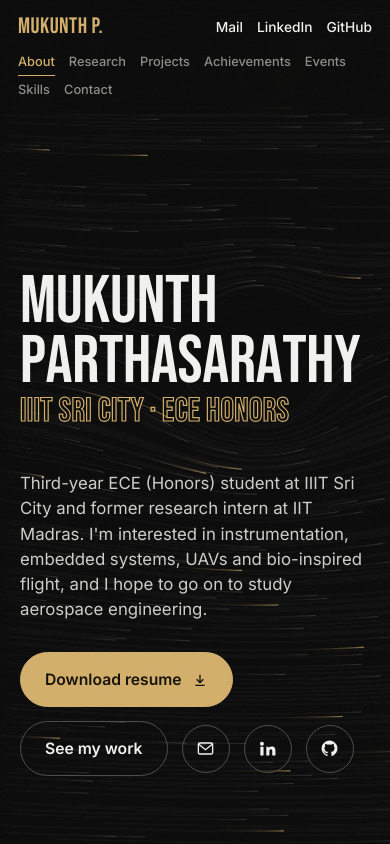
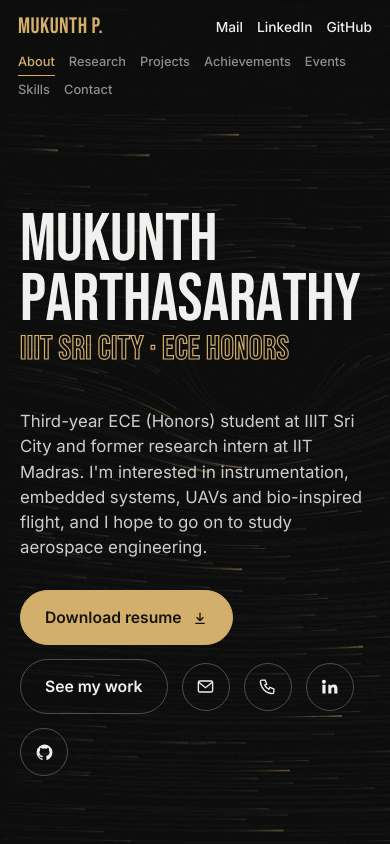
Before and after one commit to mukunthparthasarathyb24-collab/portfolio, a plain HTML site: page index.html in a window 390 px wide. Shown: the top 844 px of the page. Drawn offline with Linux system fonts and the light colour scheme; animation ran at ten frames a second.

Commit message:
Sort events newest first; add phone number
Co-Authored-By: Claude Opus 5.5 <noreply@anthropic.com>
Claude-Session: https://claude.ai/code/session_01NZ8b91N1f3LTC5SRgXQTos

```diff
--- a/index.html
+++ b/index.html
@@ -646,6 +646,7 @@ addEventListener("resize",()=>live.forEach(o=>o.size()));
 /* ---------- app ---------- */
 ILLO.rover="rover"; ILLO.septisense="log";
 const ICON={
+ phone:'<svg viewBox="0 0 24 24" fill="none" stroke="currentColor" stroke-width="1.7"><path d="M5 4h4l2 5-2.5 1.5a11 11 0 0 0 5 5L15 13l5 2v4a2 2 0 0 1-2 2A16 16 0 0 1 3 6a2 2 0 0 1 2-2"/></svg>',
  mail:'<svg viewBox="0 0 24 24" fill="none" stroke="currentColor" stroke-width="1.7"><rect x="3" y="5" width="18" height="14" rx="2"/><path d="m3.5 6.5 8.5 7 8.5-7"/></svg>',
  li:'<svg viewBox="0 0 24 24" fill="currentColor"><path d="M4.98 3.5a2.5 2.5 0 1 1 0 5 2.5 2.5 0 0 1 0-5ZM3 9.75h4v11H3v-11Zm6.5 0h3.8v1.6h.06c.53-.95 1.84-1.95 3.78-1.95 4.04 0 4.86 2.5 4.86 5.75v5.6h-4v-4.96c0-1.18-.02-2.7-1.7-2.7-1.7 0-1.96 1.28-1.96 2.6v5.06h-3.84v-11Z"/></svg>',
  gh:'<svg viewBox="0 0 24 24" fill="currentColor"><path d="M12 2a10 10 0 0 0-3.16 19.49c.5.09.68-.22.68-.48v-1.7c-2.78.6-3.37-1.34-3.37-1.34-.46-1.16-1.11-1.47-1.11-1.47-.91-.62.07-.6.07-.6 1 .07 1.53 1.03 1.53 1.03.9 1.52 2.34 1.08 2.91.83.09-.65.35-1.09.63-1.34-2.22-.25-4.55-1.11-4.55-4.94 0-1.09.39-1.98 1.03-2.68-.1-.25-.45-1.27.1-2.64 0 0 .84-.27 2.75 1.02a9.6 9.6 0 0 1 5 0c1.91-1.29 2.75-1.02 2.75-1.02.55 1.37.2 2.39.1 2.64.64.7 1.03 1.59 1.03 2.68 0 3.84-2.34 4.68-4.57 4.93.36.31.68.92.68 1.86v2.75c0 .27.18.58.69.48A10 10 0 0 0 12 2Z"/></svg>',
@@ -654,22 +655,23 @@ const ICON={
 const RESUME="Mukunth_Parthasarathy_Resume.pdf";
 document.querySelectorAll(".rail a").forEach((a,i)=>a.innerHTML=ICON[["mail","li","gh","cv"][i]]);
 const EVENTS=[
-  {t:"Family Feud — E-Cell Edition",y:"2026",role:"Organizer",kind:"org",d:"A team quiz game in the Family Feud format, run by E-Cell. Co-organized as Club Coordinator."},
-  {t:"Research Expo 2026",y:"2026",role:"Organizer",kind:"org",d:"Organized with E-Cell as Club Coordinator."},
-  {t:"IGNITE",y:"2026",role:"Organizer",kind:"org",d:"Organized with E-Cell as Club Coordinator."},
-  {t:"Industry Expo 2026",y:"2026",role:"Organizer",kind:"org",d:"Helped organize as E-Cell Executive Director."},
-  {t:"IPL Auction 2026",y:"2026",role:"Organizer",kind:"org",d:"Helped organize as E-Cell Executive Director."},
-  {t:"Arthashastra",y:"2025–26",role:"Organizer",kind:"org",d:"A stock-market trading challenge. Helped organize as E-Cell Executive Director."},
-  {t:"Sell-Fiesta",y:"2025–26",role:"Organizer",kind:"org",d:"Helped organize as E-Cell Executive Director."},
-  {t:"Abhisarga Fest 2024",y:"2024",role:"Core team",kind:"org",d:"Core organizing team for IIIT Sri City's fest."},
-  {t:"Think India Dakshinapatha Summit 2.0, IIT Madras",y:"Oct 2026",role:"College Coordinator",kind:"part",d:"College coordinator for IIIT Sri City's participation; led our delegation to the two-day summit on deep-tech entrepreneurship at IIT Madras.",
+  {s:"2026-10-30",t:"Family Feud — E-Cell Edition",y:"2026",role:"Organizer",kind:"org",d:"A team quiz game in the Family Feud format, run by E-Cell. Co-organized as Club Coordinator."},
+  {s:"2026-10-28a",t:"Research Expo 2026",y:"2026",role:"Organizer",kind:"org",d:"Organized with E-Cell as Club Coordinator."},
+  {s:"2026-09",t:"IGNITE",y:"2026",role:"Organizer",kind:"org",d:"Organized with E-Cell as Club Coordinator."},
+  {s:"2026-03",t:"Industry Expo 2026",y:"2026",role:"Organizer",kind:"org",d:"Helped organize as E-Cell Executive Director."},
+  {s:"2026-02",t:"IPL Auction 2026",y:"2026",role:"Organizer",kind:"org",d:"Helped organize as E-Cell Executive Director."},
+  {s:"2025-12",t:"Arthashastra",y:"2025–26",role:"Organizer",kind:"org",d:"A stock-market trading challenge. Helped organize as E-Cell Executive Director."},
+  {s:"2025-11",t:"Sell-Fiesta",y:"2025–26",role:"Organizer",kind:"org",d:"Helped organize as E-Cell Executive Director."},
+  {s:"2024-10",t:"Abhisarga Fest 2024",y:"2024",role:"Core team",kind:"org",d:"Core organizing team for IIIT Sri City's fest."},
+  {s:"2026-10-10",t:"Think India Dakshinapatha Summit 2.0, IIT Madras",y:"Oct 2026",role:"College Coordinator",kind:"part",d:"College coordinator for IIIT Sri City's participation; led our delegation to the two-day summit on deep-tech entrepreneurship at IIT Madras.",
    imgs:[{src:"assets/summit-2.jpg",cap:"On stage with the summit's speaker, Dr Sridhar Vembu"},{src:"assets/summit-1.jpg",cap:"On stage at the Dakshinapatha Summit 2.0"},{src:"assets/summit-3.jpg",cap:"Delegates at the summit, IIT Madras, 10–11 October 2026"},{src:"assets/summit-5.jpg",cap:"Our team at IIT Madras"},{src:"assets/summit-4.jpg",cap:"The IIIT Sri City delegation on the way"}]},
-  {t:"TEDx Elliot's Beach",y:"2025",role:"Volunteer",kind:"part",d:"Volunteered from June to August 2025."},
-  {t:"National Entrepreneurship Challenge",y:"2026",role:"Finalist",kind:"part",d:"Led E-Cell IIIT Sri City to the national final round at IIT Bombay, top 120 nationally."},
-  {t:"Utkrista 2026 Connect & Sync",y:"2026",role:"1st place",kind:"part",d:"Two-round hardware hackathon, team of 4: the rover, then SeptiSense."},
-  {t:"Utkrista 2026 Research Expo",y:"2026",role:"Presenter",kind:"part",d:"Presented my Honors research poster and received an Honorable Mention.",
+  {s:"2025-06",t:"TEDx Elliot's Beach",y:"2025",role:"Volunteer",kind:"part",d:"Volunteered from June to August 2025."},
+  {s:"2026-08",t:"National Entrepreneurship Challenge",y:"2026",role:"Finalist",kind:"part",d:"Led E-Cell IIIT Sri City to the national final round at IIT Bombay, top 120 nationally."},
+  {s:"2026-11-01",t:"Utkrista 2026 Connect & Sync",y:"2026",role:"1st place",kind:"part",d:"Two-round hardware hackathon, team of 4: the rover, then SeptiSense."},
+  {s:"2026-10-28b",t:"Utkrista 2026 Research Expo",y:"2026",role:"Presenter",kind:"part",d:"Presented my Honors research poster and received an Honorable Mention.",
    imgs:[{src:"assets/poster-2.jpg",cap:"Walking visitors through the results"},{src:"assets/poster-1.jpg",cap:"With my poster at the Utkrista 2026 Research Expo"}]}
 ];
+EVENTS.sort((p,q)=>q.s.localeCompare(p.s));
 const HERO_PHOTO = ""; // set to "photo.jpg" once the portrait is added
 const view=document.getElementById("view"), page=document.getElementById("page"), pageInner=document.getElementById("pageInner");
 const lines=(arr,cls="")=>arr.map(([t,o])=>`<span class="ln ${o?"out":""}"><span>${t}</span></span>`).join("");
@@ -698,6 +700,7 @@ function home(){
       <a class="btn primary mag" href="${RESUME}" download>Download resume ${ICON.down}</a>
       <a class="btn mag" href="#research">See my work</a>
       <a class="icon mag" href="mailto:mukunth2310@gmail.com" aria-label="Email">${ICON.mail}</a>
+      <a class="icon mag" href="tel:+918015522306" aria-label="Call +91 80155 22306" title="+91 80155 22306">${ICON.phone}</a>
       <a class="icon mag" href="https://linkedin.com/in/mukunth-parthasarathy" target="_blank" rel="noopener" aria-label="LinkedIn">${ICON.li}</a>
       <a class="icon mag" href="https://github.com/mukunthparthasarathyb24-collab" target="_blank" rel="noopener" aria-label="GitHub">${ICON.gh}</a>
     </div>
@@ -787,12 +790,13 @@ function home(){
     <a class="big" href="mailto:mukunth2310@gmail.com">${lines([["Say"],["hello",1]])}</a>
     <div class="links">
       <a class="ul" href="mailto:mukunth2310@gmail.com">mukunth2310@gmail.com</a>
+      <a class="ul" href="tel:+918015522306">+91 80155 22306</a>
       <a class="ul" href="https://linkedin.com/in/mukunth-parthasarathy" target="_blank" rel="noopener">LinkedIn</a>
       <a class="ul" href="https://github.com/mukunthparthasarathyb24-collab" target="_blank" rel="noopener">GitHub</a>
     </div>
     <p style="margin-top:36px"><a class="btn primary mag" href="${RESUME}" download>Download resume ${ICON.down}</a></p>
   </div></section>
-  <footer><span>© 2026 Mukunth Parthasarathy</span><span>Sri City, India</span></footer>`;
+  <footer><span>© 2026 Mukunth Parthasarathy</span><span><a href="tel:+918015522306">+91 80155 22306</a> · Sri City, India</span></footer>`;
   startFlow(); wireRows(); observe(); nameLift(); extras(); wireEvents();
 }
 
```
